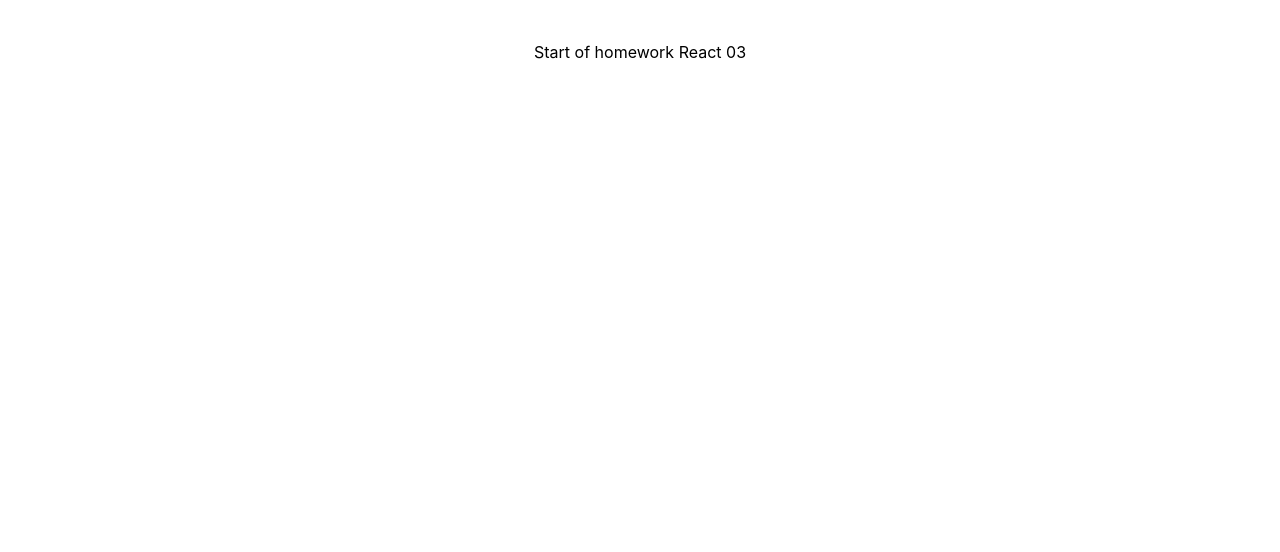
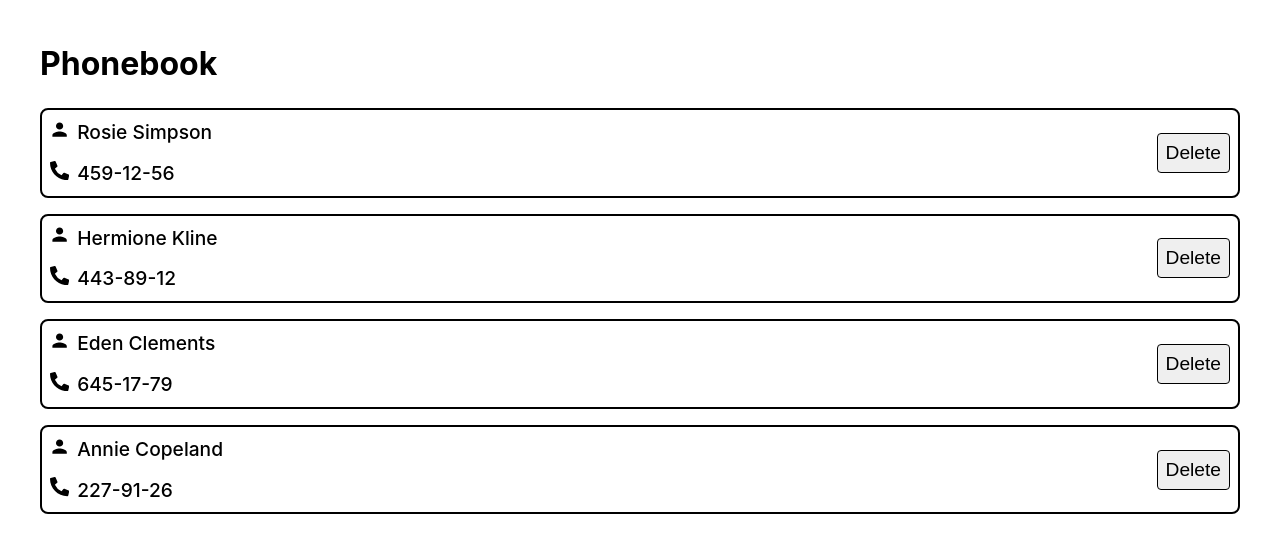
Before and after one commit to DmytroLynnyk/goit-react-hw-03, a React (Vite) app: page / in a window 1280 px wide. Shown: the top 552 px of the page. Built offline with nearby package versions, Linux system fonts and the light colour scheme.

Commit message:
Task 01 with css done

```diff
--- a/package.json
+++ b/package.json
@@ -13,7 +13,8 @@
     "formik": "^2.4.5",
     "modern-normalize": "^2.0.0",
     "react": "^18.2.0",
-    "react-dom": "^18.2.0"
+    "react-dom": "^18.2.0",
+    "react-icons": "^5.0.1"
   },
   "devDependencies": {
     "@types/react": "^18.2.43",
--- a/src/App.css
+++ b/src/App.css
@@ -2,5 +2,5 @@
   max-width: 1280px;
   margin: 0 auto;
   padding: 2rem;
-  text-align: center;
+  /* text-align: center; */
 }
--- a/src/App.jsx
+++ b/src/App.jsx
@@ -1,5 +1,20 @@
 import './App.css';
+import { ContactList } from './components/contactlist/contactlist';
+
+const users = [
+  { id: 'id-1', name: 'Rosie Simpson', number: '459-12-56' },
+  { id: 'id-2', name: 'Hermione Kline', number: '443-89-12' },
+  { id: 'id-3', name: 'Eden Clements', number: '645-17-79' },
+  { id: 'id-4', name: 'Annie Copeland', number: '227-91-26' },
+];
 
 export const App = () => {
-  return <>Start of homework React 03</>;
+  return (
+    <div>
+      <h1>Phonebook</h1>
+      {/* <ContactForm /> */}
+      {/* <SearchBox /> */}
+      <ContactList users={users} />
+    </div>
+  );
 };
--- /dev/null
+++ b/src/components/contact/contact.jsx
@@ -0,0 +1,21 @@
+import css from './contact.module.css';
+import { FaPhoneAlt } from 'react-icons/fa';
+import { IoMdPerson } from 'react-icons/io';
+
+export const Contact = ({ user: { id, name, number } }) => {
+  return (
+    <div className={css.contactItem}>
+      <div className={css.userInfo}>
+        <p className={css.userName}>
+          <IoMdPerson className={css.contactIcon} />
+          {name}
+        </p>
+        <p className={css.userPhone}>
+          <FaPhoneAlt className={css.contactIcon} />
+          {number}
+        </p>
+      </div>
+      <button className={css.deleteBtn}>Delete</button>
+    </div>
+  );
+};
--- /dev/null
+++ b/src/components/contact/contact.module.css
@@ -0,0 +1,30 @@
+.contactItem {
+  display: flex;
+  flex-direction: row;
+  align-items: center;
+  justify-content: space-between;
+  border: 2px solid black;
+  border-radius: 8px;
+  padding: 8px;
+}
+
+.contactItem :not(:last-of-type) {
+  margin-bottom: 12px;
+}
+
+.userInfo {
+  font-size: larger;
+  font-weight: 500;
+  text-align: left;
+}
+
+.contactIcon {
+  margin-right: 8px;
+}
+
+.deleteBtn {
+  font-size: larger;
+  padding: 8px;
+  border: 1px solid black;
+  border-radius: 4px;
+}
--- /dev/null
+++ b/src/components/contactlist/contactlist.jsx
@@ -0,0 +1,14 @@
+import { Contact } from '../contact/contact';
+import css from './contactlist.module.css';
+
+export const ContactList = ({ users }) => {
+  return (
+    <ul className={css.contactList}>
+      {users.map(user => (
+        <li key={user.id} className={css.contactItem}>
+          <Contact user={user} />
+        </li>
+      ))}
+    </ul>
+  );
+};
--- /dev/null
+++ b/src/components/contactlist/contactlist.module.css
@@ -0,0 +1,7 @@
+.contactList {
+  padding: 20px 0;
+}
+
+.contactItem:not(:last-child) {
+  margin-bottom: 16px;
+}
```
Also changed, not shown: src/components/contactform/contactform.jsx (added), src/components/contactform/contactform.module.css (added), src/components/searchbox/searchbox.jsx (added), src/components/searchbox/searchbox.module.css (added), 1 other file (tests, documents, lock files or other folders).
